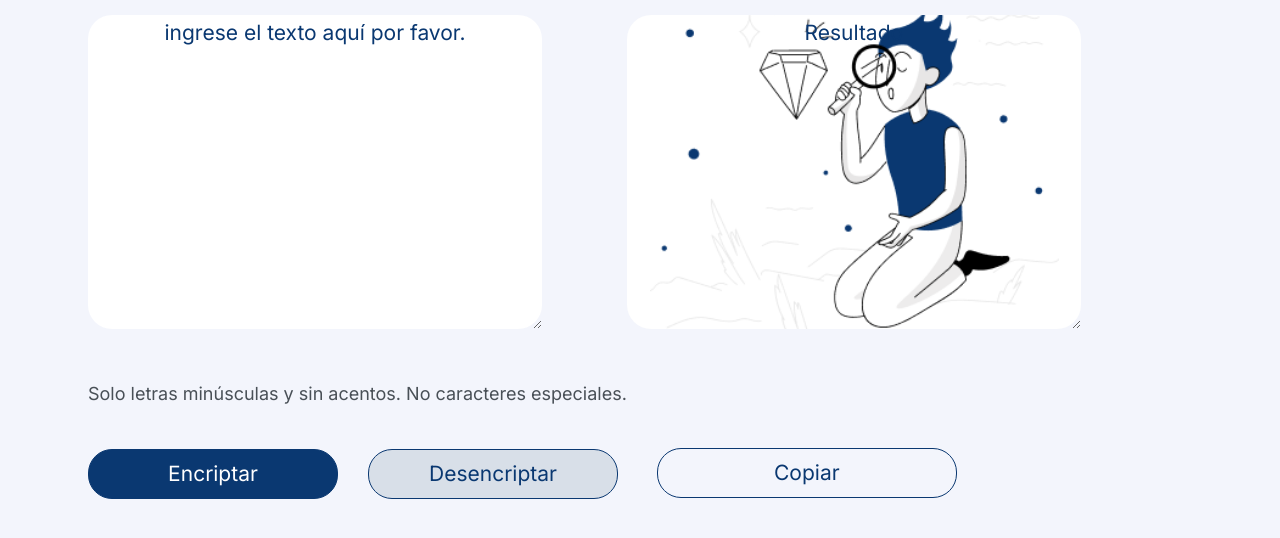
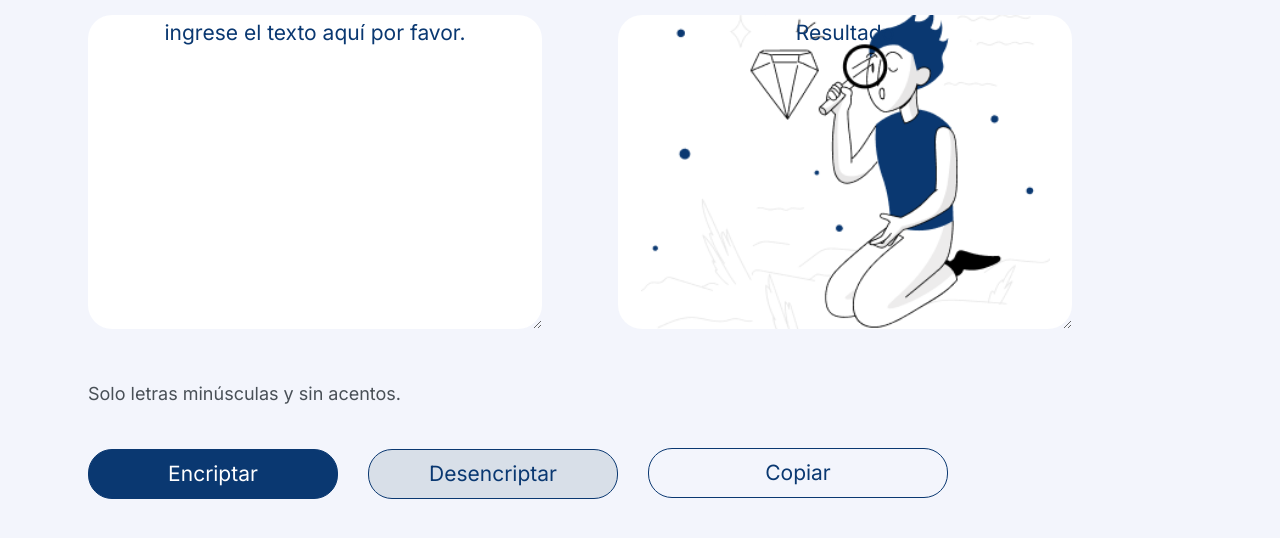
Before and after one commit to LauraNotFound/encriptador.github.io, a plain HTML site: page index.html in a window 1280 px wide. Shown: the part 88-626 px from the top of the page. Drawn offline with Linux system fonts and the light colour scheme.

Commit message:
Modificando en la class informacion

```diff
--- a/index.html
+++ b/index.html
@@ -18,7 +18,7 @@
         <section>
             <textarea class="text-area" cols="30" rows="10" placeholder="Ingrese el texto aquí por favor."></textarea>
             <div>
-                <h6 class="informacion">Solo letras minúsculas y sin acentos. No caracteres especiales.</h6>
+                <h6 class="informacion">Solo letras minúsculas y sin acentos.</h6>
             </div>
             <div class="botones">
                 <button class="btn-encriptar" onclick="btnEncriptar()">Encriptar</button>
```
